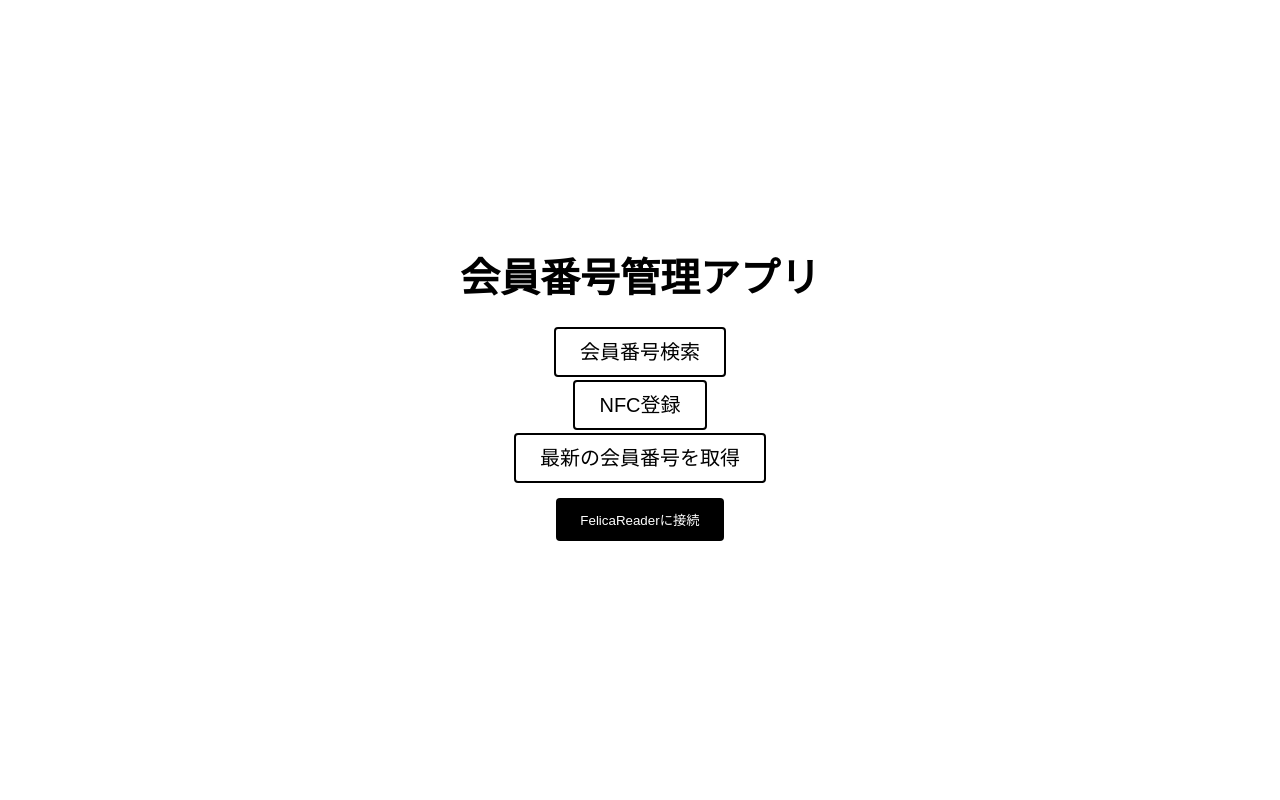
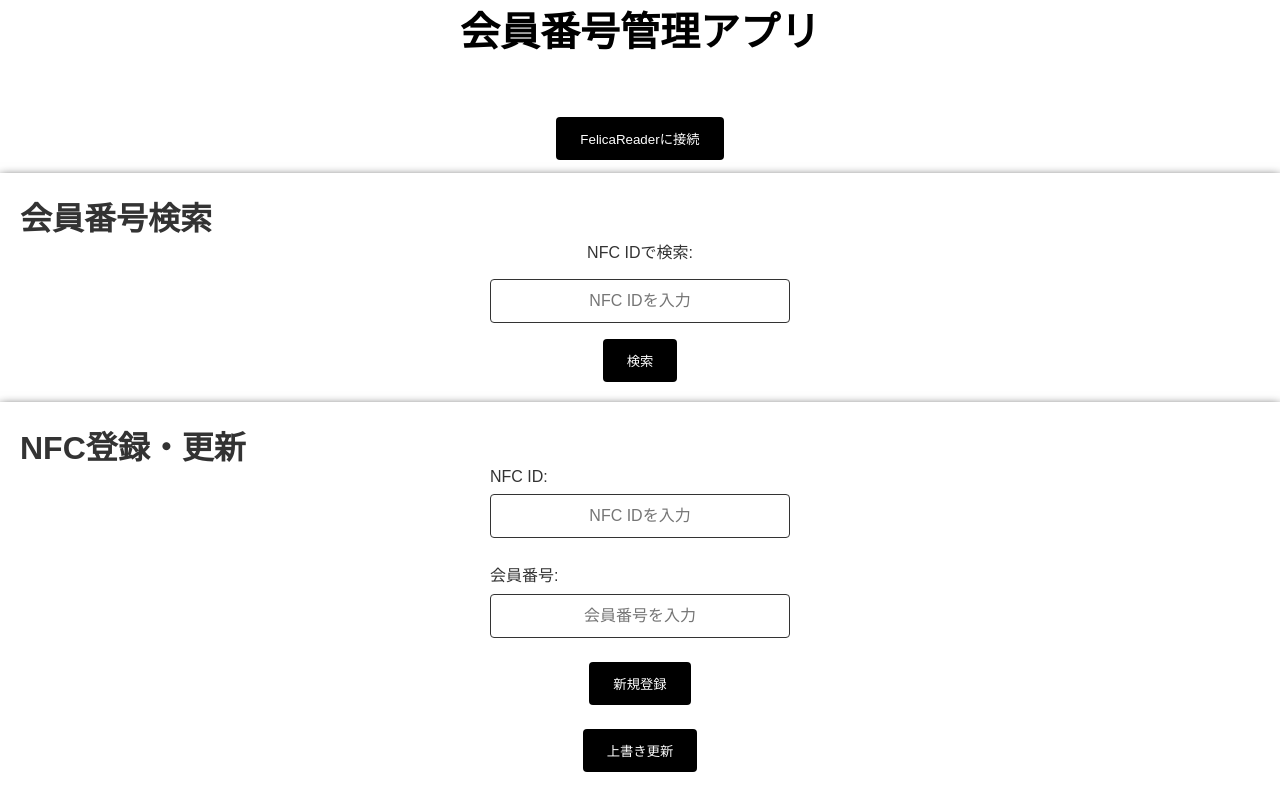
Before and after one commit to EngineerCafeJP/engineercafe_nfc, a React (Vite) app: page / in a window 1280 px wide. Built offline with nearby package versions, Linux system fonts and the light colour scheme; no server answers.

Commit message:
fix page layout

```diff
--- a/src/App.jsx
+++ b/src/App.jsx
@@ -12,9 +12,6 @@ export const App = () => {
             <BrowserRouter>
                 <Routes>
                     <Route path="/" element={<Home />} />
-                    <Route path="/search" element={<Search />} />
-                    <Route path="/register" element={<Register />} />
-                    <Route path="/latest" element={<Latest />} />
                 </Routes>
             </BrowserRouter>
         </NfcProvider>
--- a/src/pages/Home.jsx
+++ b/src/pages/Home.jsx
@@ -1,5 +1,7 @@
 import { useContext } from 'react';
-import { Link } from 'react-router-dom';
+import Search from './SearchMember.jsx'
+import Register from './RegisterNFC.jsx'
+import Latest from './LatestNumber.jsx'
 import { NFC } from '../nfc';
 import '../styles/Home.css';
 import { NfcContext } from '../contexts/NfcContext.jsx';
@@ -39,12 +41,10 @@ export const Home = () => {
     return (
         <div className="home-container">
             <h1 className="app-title">会員番号管理アプリ</h1>
-            <ul className="nav-list">
-                <li className="nav-item"><Link to="/search" className="nav-link">会員番号検索</Link></li>
-                <li className="nav-item"><Link to="/register" className="nav-link">NFC登録</Link></li>
-                <li className="nav-item"><Link to="/latest" className="nav-link">最新の会員番号を取得</Link></li>
-            </ul>
             <button type="button" className="felica-button" onClick={connectUSBDevice}>FelicaReaderに接続</button>
+            <Search />
+            <Register />
+            {/* <Latest /> */}
         </div>
     );
 };
--- a/src/pages/RegisterNFC.jsx
+++ b/src/pages/RegisterNFC.jsx
@@ -84,6 +84,7 @@ function RegisterNFC() {
 
   return (
     <div className="register-container">
+      <h1>NFC登録・更新</h1>
       <form className="register-form">
         <div className="form-group">
           <label htmlFor="nfc-id">NFC ID:</label>
--- a/src/pages/SearchMember.jsx
+++ b/src/pages/SearchMember.jsx
@@ -27,6 +27,7 @@ function SearchMember() {
 
   return (
     <div className="search-container">
+      <h1>会員番号検索</h1>
       <div className="search-input-container">
         <label htmlFor="nfc-search">NFC IDで検索:</label>
         <input
--- a/src/styles/LatestNumber.css
+++ b/src/styles/LatestNumber.css
@@ -11,6 +11,7 @@ body {
 }
 
 .latest-container {
+  width: 100%;
   display: flex;
   flex-direction: column;
   align-items: center;
--- a/src/styles/RegisterNFC.css
+++ b/src/styles/RegisterNFC.css
@@ -11,19 +11,19 @@ body {
 }
 
 .register-container {
-  display: flex;
+  width: 100%;
   justify-content: center;
   align-items: center;
   height: 100vh;
   background-color: #fff;
   padding: 20px;
-  border-radius: 8px;
-  box-shadow: 0px 4px 10px rgba(0, 0, 0, 0.1);
+  box-shadow: 0px 4px 10px rgba(0, 0, 0, 1);
 }
 
 .register-form {
   display: flex;
   flex-direction: column;
+  align-items: center;
   gap: 1.5rem;
 }
 
--- a/src/styles/SearchMember.css
+++ b/src/styles/SearchMember.css
@@ -11,15 +11,13 @@ body {
 }
 
 .search-container {
-  display: flex;
+  width: 100%;
   flex-direction: column;
   align-items: center;
   justify-content: center;
-  height: 100vh;
   background-color: #fff;
   padding: 20px;
-  border-radius: 8px;
-  box-shadow: 0px 4px 10px rgba(0, 0, 0, 0.1);
+  box-shadow: 0px 4px 10px rgba(0, 0, 0, 1);
 }
 
 .search-input-container {
```
